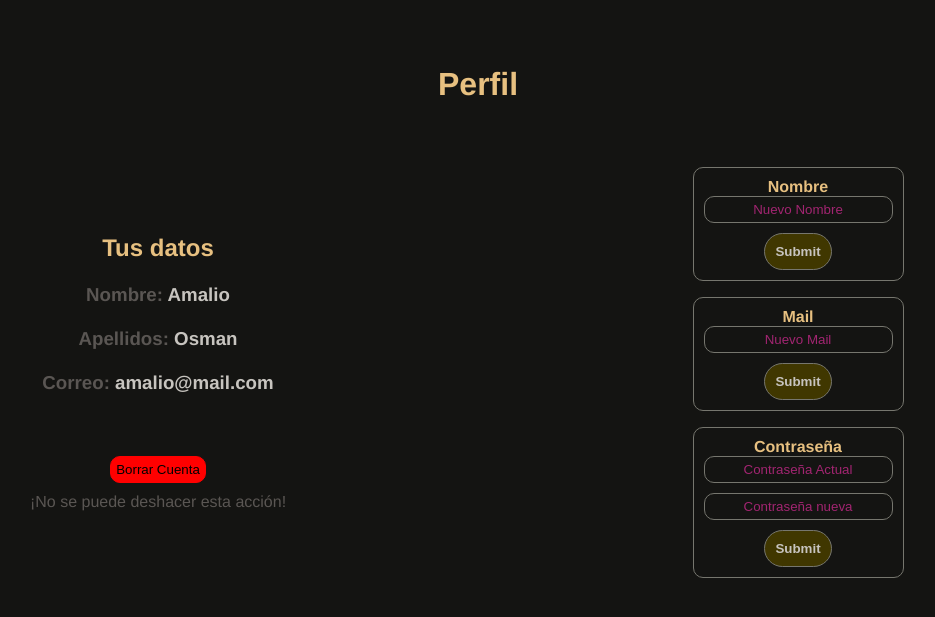
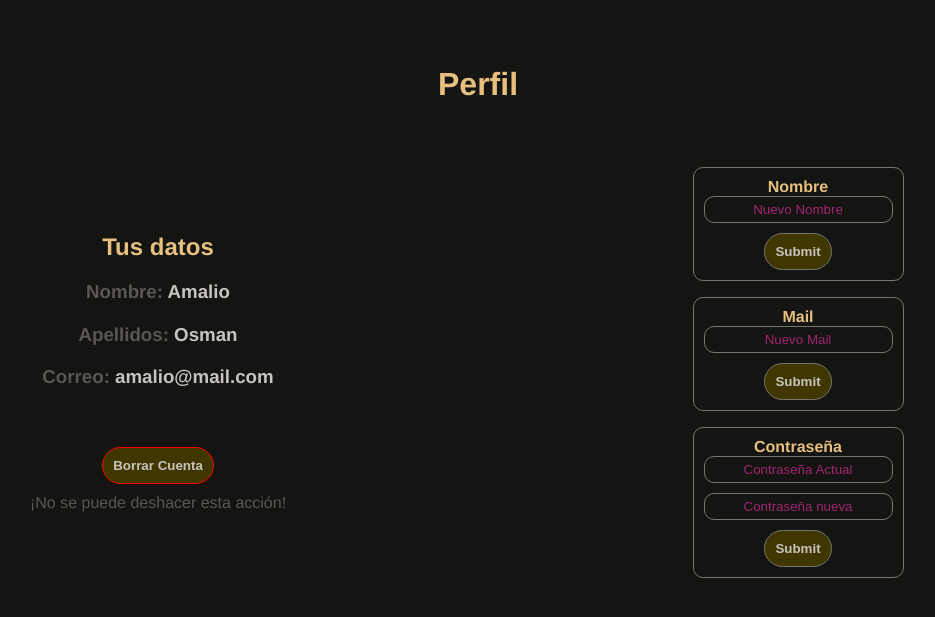
Before and after one commit to Oussamaosman02/imapi, a PHP site: page /dashboard/profile/index.php in a window 1280 px wide. Shown: the part 41-658 px from the top of the page, without its empty margins (162-1097 px from the left). Run offline with PHP 8.4, Linux system fonts and the light colour scheme; a user stored in the database is signed in; data comes from the database, SQL or seed files in the repository.

Commit message:
Changing button for input

```diff
--- a/dashboard/profile/index.php
+++ b/dashboard/profile/index.php
@@ -57,7 +57,7 @@ if (empty($_SESSION['correo'])) {
         <?php
         echo "<input type='hidden' name='cambio' value='$mail'>";
         ?>
-        <button class="borrar">Borrar Cuenta</button>
+        <input type="submit" class="borrar" value="Borrar Cuenta" />
         ¡No se puede deshacer esta acción!
       </form>
     </section>
```
